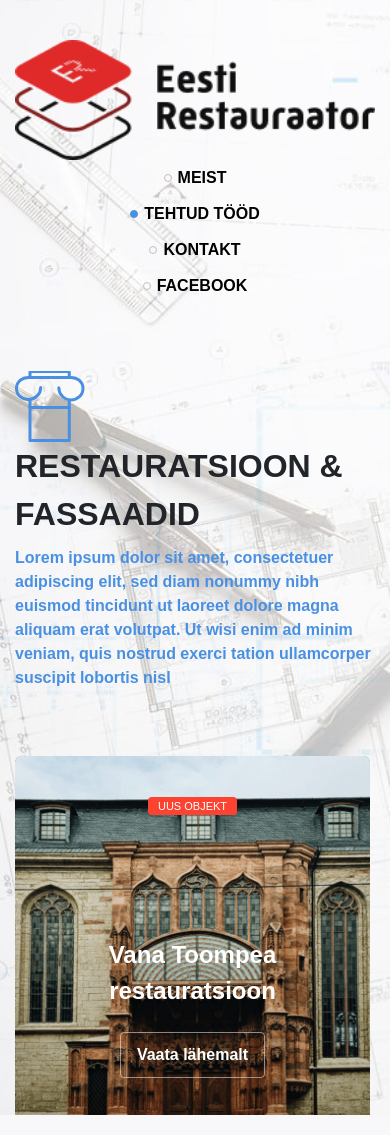
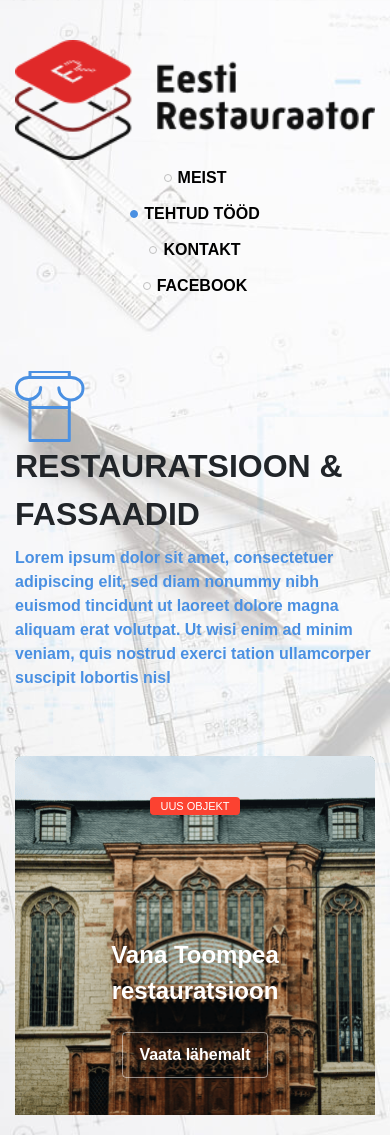
Before and after one commit to shaggydimas/eesti-rest, a PHP site: page /fassaadid in a window 390 px wide. Run offline with PHP 8.4, Linux system fonts and the light colour scheme.

Commit message:
some fixes

```diff
--- a/css/style.css
+++ b/css/style.css
@@ -27,7 +27,8 @@ ul {
 .main {
   min-height: 100vh;
   overflow: hidden;
-  position: relative; }
+  position: relative;
+  padding-bottom: 20px; }
 
 .line {
   height: 1px;
@@ -159,6 +160,9 @@ nav {
     background-size: cover;
     min-width: 355px;
     max-width: 355px; }
+    @media (max-width: 700px) {
+      .portfolio-cards .card .inner {
+        min-width: 100%; } }
     .portfolio-cards .card .inner h2, .portfolio-cards .card .inner .read-more-btn {
       visibility: visible;
       opacity: 1;
@@ -175,6 +179,7 @@ nav {
       color: #fff; }
     .portfolio-cards .card .inner .read-more-btn {
       display: inline-block;
+      background: none;
       padding: 10px 16px;
       border: 1px solid rgba(255, 255, 255, 0.5);
       border-radius: 4px;
--- a/css/style.scss
+++ b/css/style.scss
@@ -34,6 +34,7 @@ ul {
   min-height: 100vh;
   overflow: hidden;
   position: relative;
+  padding-bottom: 20px;
 }
 
 .line {
@@ -231,6 +232,9 @@ nav {
       background-size: cover;
       min-width: 355px;
       max-width: 355px;
+      @media(max-width: 700px) {
+        min-width: 100%;
+      }
 
       h2, .read-more-btn {
         visibility: visible;
@@ -254,6 +258,7 @@ nav {
 
       .read-more-btn {
         display: inline-block;
+        background: none;
         padding: 10px 16px;
         border: 1px solid rgba(255, 255, 255, .5);
         border-radius: 4px;
--- a/fassaadid.php
+++ b/fassaadid.php
@@ -27,7 +27,7 @@
               <div class="text-center inner toompea">
                 <span>UUS OBJEKT</span>
                 <h2>Vana Toompea<br>restauratsioon</h2>
-                <a href="#" class="read-more-btn">Vaata lähemalt</a>
+                <button class="read-more-btn">Vaata lähemalt</button>
               </div>
             </div>
             <div class="col toggle-info">
@@ -52,11 +52,8 @@
               <div class="text-center inner balti">
                 <span>2017</span>
                 <h2>Vana Toompea<br>restauratsioon</h2>
-                <a href="#" class="read-more-btn">Vaata lähemalt</a>
+                <button class="read-more-btn">Vaata lähemalt</button>
               </div>
-            </div>
-            <div class="col toggle-info">
-              hello
             </div>
           </div>
         </div>
@@ -66,11 +63,8 @@
               <div class="text-center inner vanalinn">
                 <span>2017</span>
                 <h2>Vana Toompea<br>restauratsioon</h2>
-                <a href="#" class="read-more-btn">Vaata lähemalt</a>
+                <button class="read-more-btn">Vaata lähemalt</button>
               </div>
-            </div>
-            <div class="col toggle-info">
-              hello
             </div>
           </div>
         </div>
--- a/index.php
+++ b/index.php
@@ -4,6 +4,5 @@
     <div class="container">
       <?php include 'partials/_nav.php'; ?>
     </div>
-  <?php include 'partials/_clients.php'; ?>
 </div>
 <?php include 'footer.php'; ?>
--- a/js/script.js
+++ b/js/script.js
@@ -16,12 +16,15 @@ $(function(){
     })
 
     $('.read-more-btn').on('click', function(e){
-      e.preventDefault();
       var $this = $(this);
       var parent = $this.closest('.card');
+      if(parent.find('.toggle-info').length === 0) return false;
       $('.card.open').removeClass('open');
       parent.toggleClass('open');
       $owl.trigger('refresh.owl.carousel');
+      $('html, body').animate({
+        scrollTop: $('.card').offset().top - 10
+      })
     })
 
     $('.close-btn').on('click', function(e){
```
Also changed, not shown: 1 other file.
